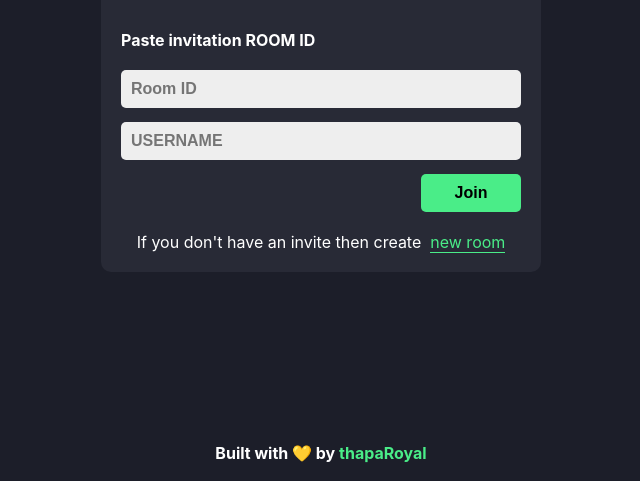
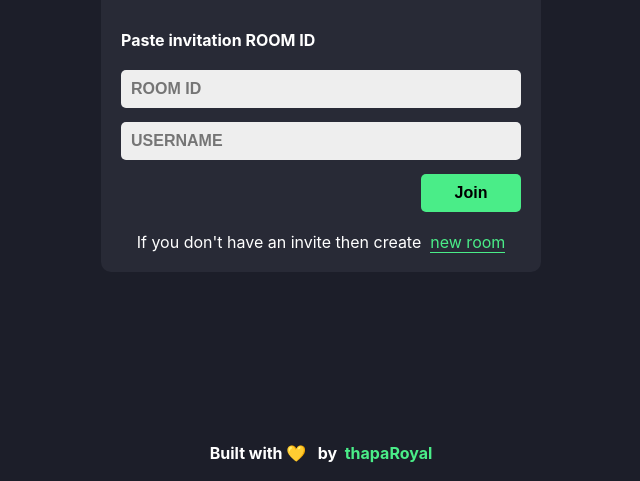
Before and after one commit to thapaRoyal/realtime-editor, a React (Create React App) app: page / in a window 1280 px wide. Shown: the part 316-797 px from the top of the page, without its empty margins (319-959 px from the left). Built offline with nearby package versions, Linux system fonts and the light colour scheme.

Commit message:
home edited

```diff
--- a/src/pages/Home.js
+++ b/src/pages/Home.js
@@ -1,35 +1,39 @@
 import React, { useState } from 'react';
-import { v4 as uuidv4 } from 'uuid';
+import { v4 as uuidV4 } from 'uuid';
 import toast from 'react-hot-toast';
 import { useNavigate } from 'react-router-dom';
 
 const Home = () => {
   const navigate = useNavigate();
+
   const [roomId, setRoomId] = useState('');
   const [username, setUsername] = useState('');
   const createNewRoom = (e) => {
     e.preventDefault();
-
-    const id = uuidv4();
+    const id = uuidV4();
     setRoomId(id);
     toast.success('Created a new room');
   };
 
   const joinRoom = () => {
     if (!roomId || !username) {
-      toast.error('Please enter a room id and username');
+      toast.error('ROOM ID & username is required');
       return;
     }
-    // redirect
-    navigate(`/editor/${roomId}`, { state: { username } });
+
+    // Redirect
+    navigate(`/editor/${roomId}`, {
+      state: {
+        username,
+      },
+    });
   };
 
   const handleInputEnter = (e) => {
-    if (e.key === 'Enter') {
+    if (e.code === 'Enter') {
       joinRoom();
     }
   };
-
   return (
     <div className="homePageWrapper">
       <div className="formWrapper">
@@ -43,7 +47,7 @@ const Home = () => {
           <input
             type="text"
             className="inputBox"
-            placeholder="Room ID"
+            placeholder="ROOM ID"
             onChange={(e) => setRoomId(e.target.value)}
             value={roomId}
             onKeyUp={handleInputEnter}
@@ -69,10 +73,8 @@ const Home = () => {
       </div>
       <footer>
         <h4>
-          Built with 💛️ by{' '}
-          <a href="https://github.com/thapaRoyal" target="_blank">
-            thapaRoyal
-          </a>
+          Built with 💛 &nbsp; by &nbsp;
+          <a href="https://github.com/thapaRoyal">thapaRoyal</a>
         </h4>
       </footer>
     </div>
```
